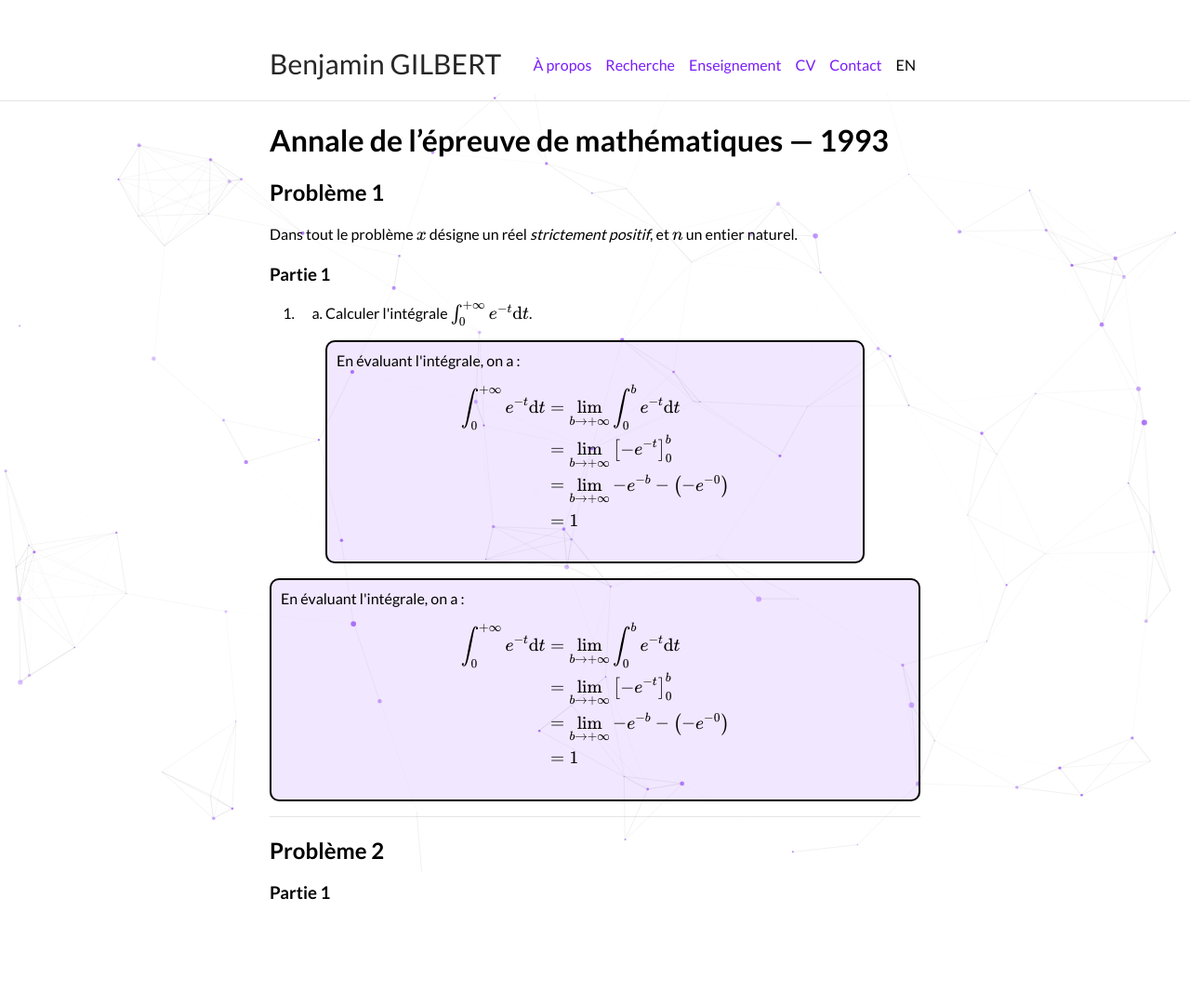
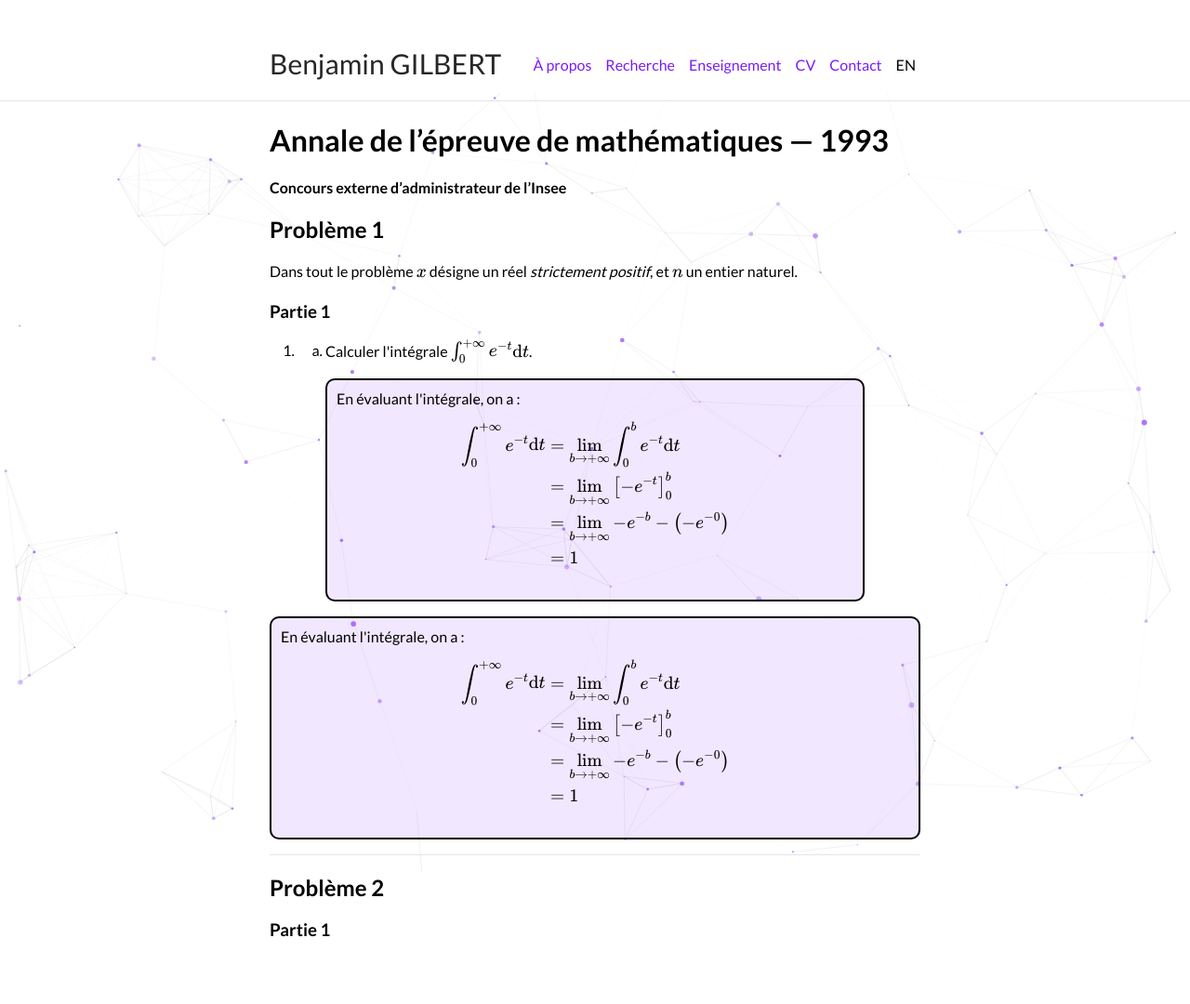
Before and after one commit to bglbrt/bglbrt.github.io, a Jekyll site: the page built from fr/corrections/administrateur_externe_1993.md, in a window 1280 px wide. Shown: the whole page at 93% size. Built offline with Jekyll 4.4.1, drawn with Linux system fonts in a browser that asks for light colours; nearby versions of some CDN libraries; before the commit the page ends 1040 px from its top, so only the background shows below that.

Commit message:
Mise à jour des corrections

```diff
--- a/fr/corrections/administrateur_externe_1993.md
+++ b/fr/corrections/administrateur_externe_1993.md
@@ -7,6 +7,7 @@
 ---
 
 # Annale de l'épreuve de mathématiques --- 1993
+#### Concours externe d'administrateur de l'Insee
 
 ## Problème 1
 
@@ -19,7 +20,7 @@
         <ol type="a">
             <li> Calculer l'intégrale \(\int_{0}^{+\infty} e^{-t} \mathrm{d}t\). </li>
 
-<p style="border: solid 2px; border-radius: 10px; background-color:rgba(121, 28, 248, .1); padding-right: 10px; padding-left: 10px; padding-top: 10px; padding-bottom: 10px">
+<p style="border: solid 2px; border-radius: 10px; background-color:rgba(121, 28, 248, .1); padding-right: 10px; padding-left: 10px; padding-top: 10px; padding-bottom: 10px; list-style-position: outside">
 
 En évaluant l'intégrale, on a :
 $$
```
